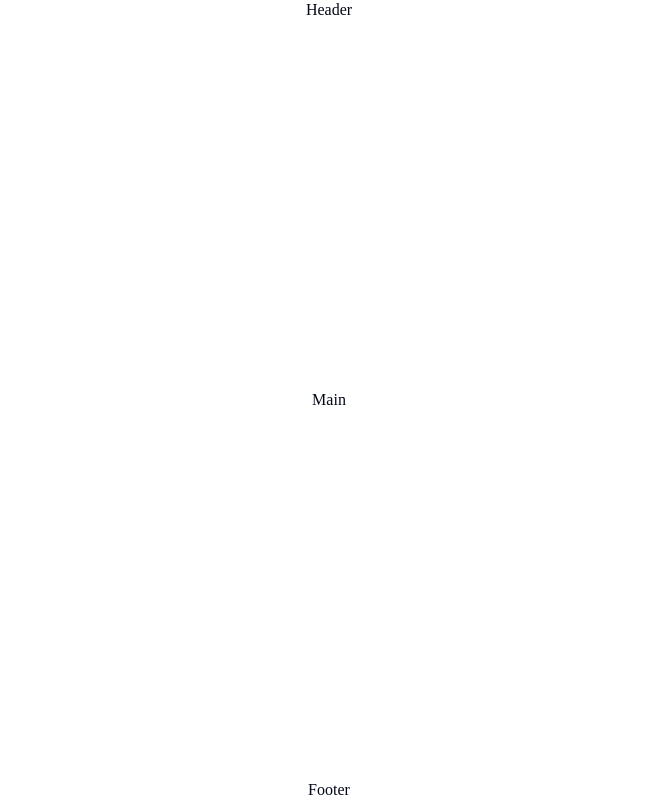
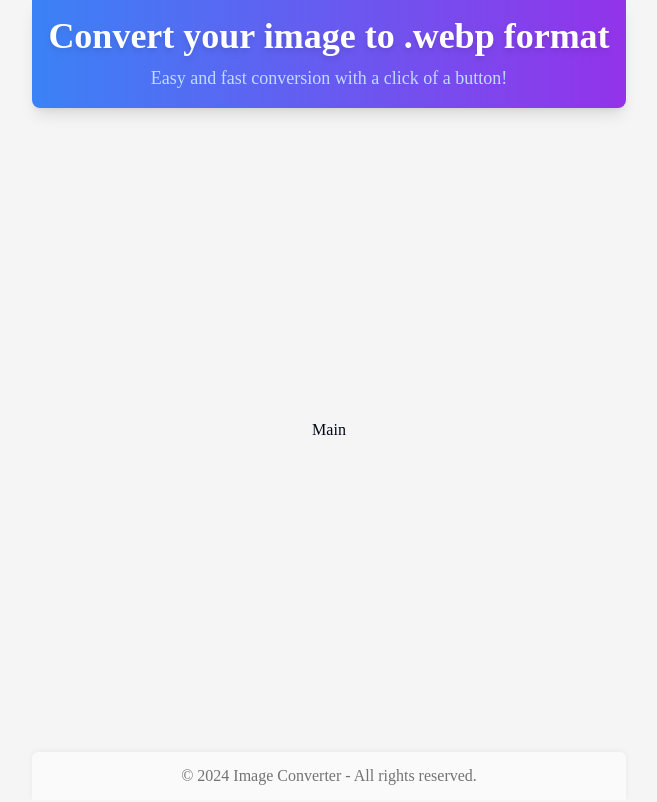
Before and after one commit to ybtam/img-converter, a Next.js app: page / in a window 1280 px wide. Shown: the whole page, without its empty margins (311-968 px from the left). Built offline with nearby package versions, Linux system fonts and the light colour scheme.

Commit message:
chore: add styling and content to footer and header

```diff
--- a/src/app/layout.tsx
+++ b/src/app/layout.tsx
@@ -3,7 +3,7 @@ import localFont from "next/font/local";
 import "./globals.css";
 import Header from "@/components/header";
 import Footer from "@/components/footer";
-import {cn} from "@/lib/utils";
+import { cn } from "@/lib/utils";
 
 const geistSans = localFont({
   src: "./fonts/GeistVF.woff",
@@ -26,8 +26,13 @@ export default function RootLayout({
 }>) {
   return (
     <html lang="en">
-    <body className={cn(`${geistSans.variable} ${geistMono.variable}`,'font-sans grid grid-rows-[20px_1fr_20px] items-center justify-items-center min-h-screen p-8 pb-20 gap-16 sm:p-0' )}>
-    <Header/>
+      <body
+        className={cn(
+          `${geistSans.variable} ${geistMono.variable}`,
+          "bg-neutral-100 font-sans grid grid-rows-[auto_1fr_auto] items-center justify-items-center min-h-screen  gap-16 sm:p-0"
+        )}
+      >
+        <Header />
         <main className="flex flex-col gap-8 row-start-2 items-center sm:items-start">
           {children}
         </main>
--- a/src/components/footer/index.tsx
+++ b/src/components/footer/index.tsx
@@ -1,9 +1,16 @@
 import React from "react";
 
 const Footer = () => {
-  return <footer className="row-start-3 flex gap-6 flex-wrap items-center justify-center">
-    <div>Footer</div>
-  </footer>
-    };
+  return (
+    <footer
+      className="text-center py-3 bg-neutral-50 rounded-t-md w-full sm:w-[594px] flex items-center justify-center"
+      style={{ boxShadow: "0 -1px 6px rgba(0, 0, 0, 0.05)" }}
+    >
+      <p className="text-neutral-500">
+        © 2024 Image Converter - All rights reserved.
+      </p>
+    </footer>
+  );
+};
 
-    export default Footer;
+export default Footer;
--- a/src/components/header/index.tsx
+++ b/src/components/header/index.tsx
@@ -1,7 +1,16 @@
 import React from "react";
 
 const Header = () => {
-  return <header><div>Header</div></header>;
+  return (
+    <header className="text-center p-4 bg-gradient-to-r from-blue-500 to-purple-600 rounded-b-lg shadow-lg w-auto sm:w-[594px]">
+      <h1 className="text-4xl font-extrabold text-white drop-shadow-md">
+        Convert your image to .webp format
+      </h1>
+      <p className="text-lg text-blue-200 mt-2">
+        Easy and fast conversion with a click of a button!
+      </p>
+    </header>
+  );
 };
 
 export default Header;
```
Also changed, not shown: 1 other file (tests, documents, lock files or other folders). Lines whose indentation alone changed are shown as unchanged.
